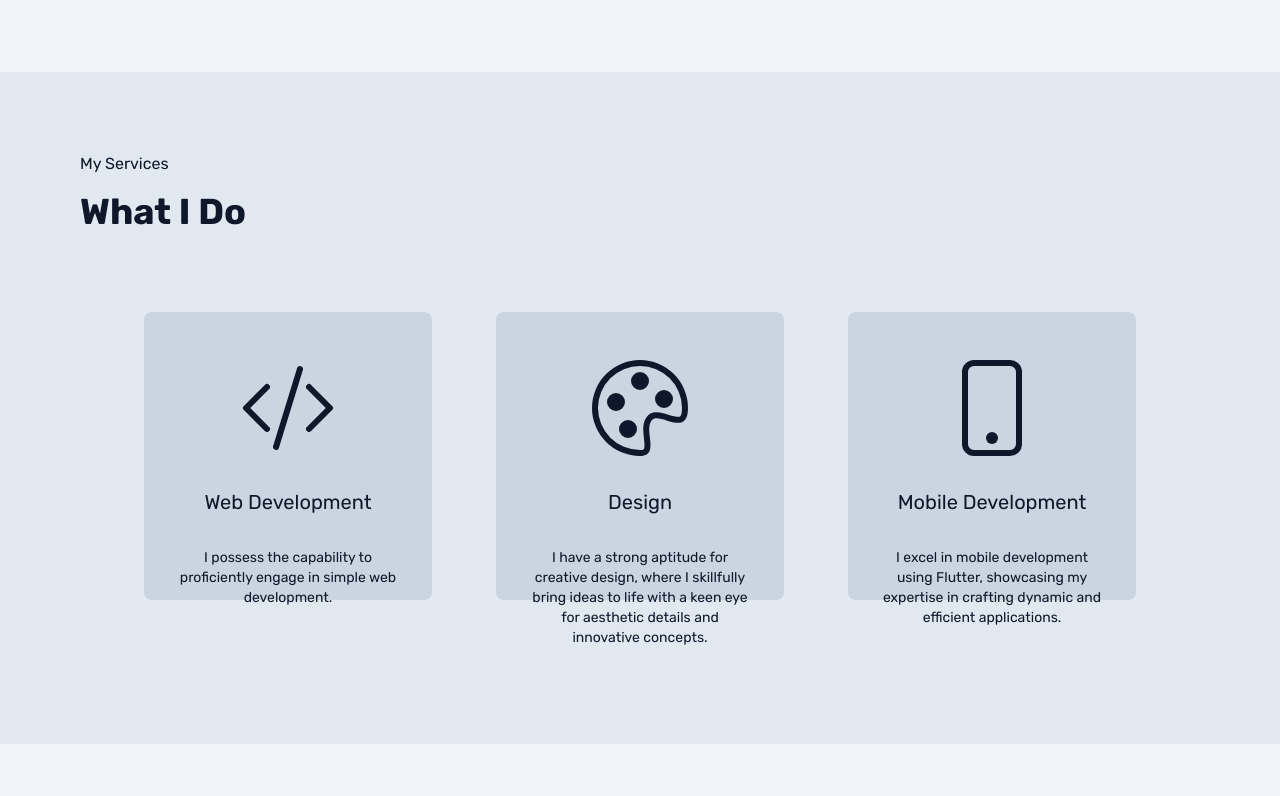
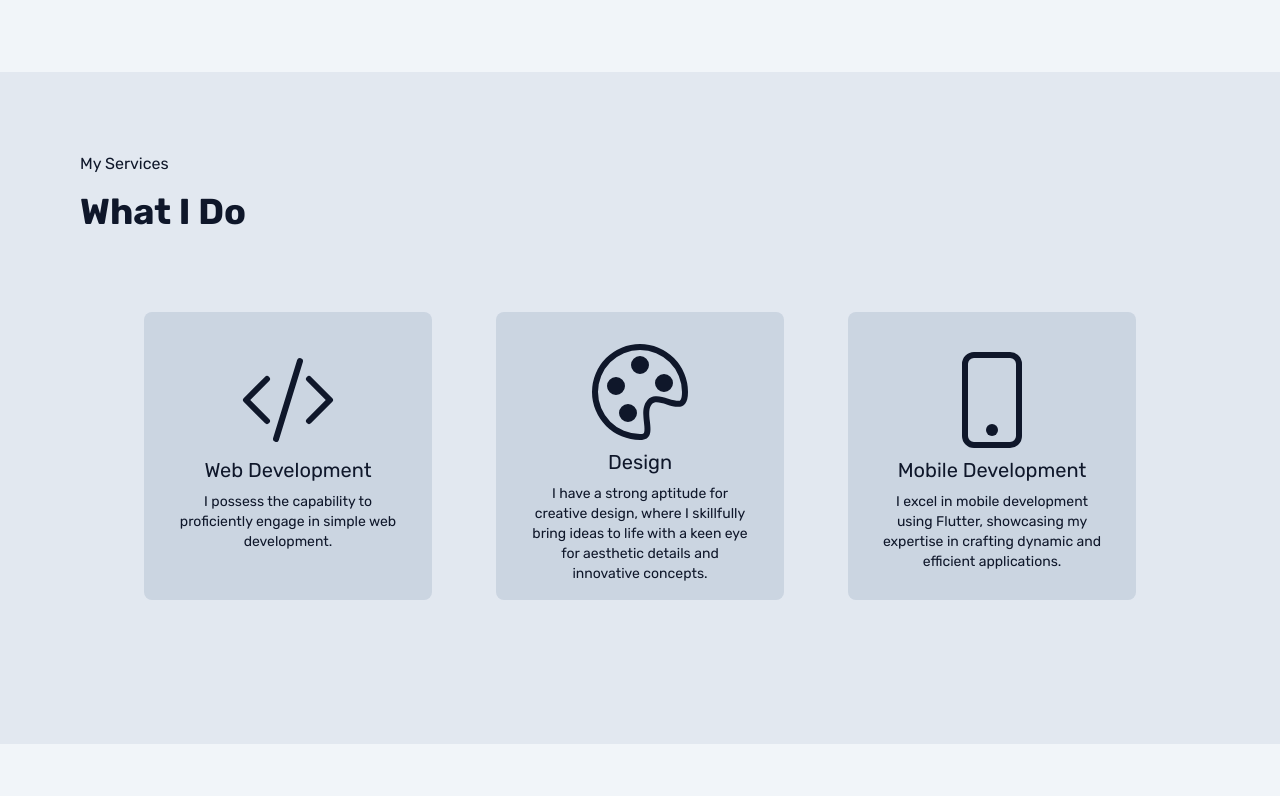
Before and after one commit to ditobayu/portfolio, a React (Create React App) app: page / in a window 1280 px wide. Shown: the part 512-1308 px from the top of the page. Built offline with nearby package versions, Linux system fonts and the light colour scheme.

Commit message:
update what i do

```diff
--- a/package.json
+++ b/package.json
@@ -1,5 +1,5 @@
 {
-  "name": "ferdinand2",
+  "name": "portfolio",
   "version": "0.1.0",
   "private": true,
   "dependencies": {
--- a/src/components/section2/index.js
+++ b/src/components/section2/index.js
@@ -9,8 +9,8 @@ const Section2 = () => {
       <div>My Services</div>
       <div className="mt-4 sm:text-4xl text-xl font-semibold">What I Do</div>
       <div className="mt-4 sm:mt-12 md:mt-20 flex flex-row justify-evenly">
-        <div className="p-2 md:p-8 gap-2 md:gap-8 h-24 sm:h-44 md:h-72 w-24 sm:w-44 md:w-72 dark:bg-slate-700 bg-slate-300 rounded-lg flex flex-col items-center ">
-          <div className="mt-4 w-6 sm:w-16 md:w-24 flex justify-center">
+        <div className="p-2 md:p-8 gap-2 md:gap-2 h-24 sm:h-44 md:h-72 w-24 sm:w-44 md:w-72 dark:bg-slate-700 bg-slate-300 rounded-lg flex flex-col items-center ">
+          <div className="mt-2 w-6 sm:w-16 md:w-24 flex justify-center">
             <svg
               xmlns="http://www.w3.org/2000/svg"
               width="84"
@@ -30,8 +30,8 @@ const Section2 = () => {
             development.
           </div>
         </div>
-        <div className="p-2 md:p-8 gap-2 md:gap-8 h-24 sm:h-44 md:h-72 w-24 sm:w-44 md:w-72 dark:bg-slate-700 bg-slate-300 rounded-lg flex flex-col items-center ">
-          <div className="mt-4 w-6 sm:w-16 md:w-24 flex justify-center items-center">
+        <div className="p-2 md:p-8 gap-2 md:gap-2 h-24 sm:h-44 md:h-72 w-24 sm:w-44 md:w-72 dark:bg-slate-700 bg-slate-300 rounded-lg flex flex-col items-center ">
+          <div className="mt-0 w-6 sm:w-16 md:w-24 flex justify-center items-center">
             <svg
               xmlns="http://www.w3.org/2000/svg"
               width="84"
@@ -53,8 +53,8 @@ const Section2 = () => {
             innovative concepts.
           </div>
         </div>
-        <div className="p-2 md:p-8 gap-2 md:gap-8 h-24 sm:h-44 md:h-72 w-24 sm:w-44 md:w-72 dark:bg-slate-700 bg-slate-300 rounded-lg flex flex-col items-center ">
-          <div className="mt-4 w-6 sm:w-16 md:w-24 flex justify-center">
+        <div className="p-2 md:p-8 gap-2 md:gap-2 h-24 sm:h-44 md:h-72 w-24 sm:w-44 md:w-72 dark:bg-slate-700 bg-slate-300 rounded-lg flex flex-col items-center ">
+          <div className="mt-2 w-6 sm:w-16 md:w-24 flex justify-center">
             <svg
               xmlns="http://www.w3.org/2000/svg"
               width="84"
```
